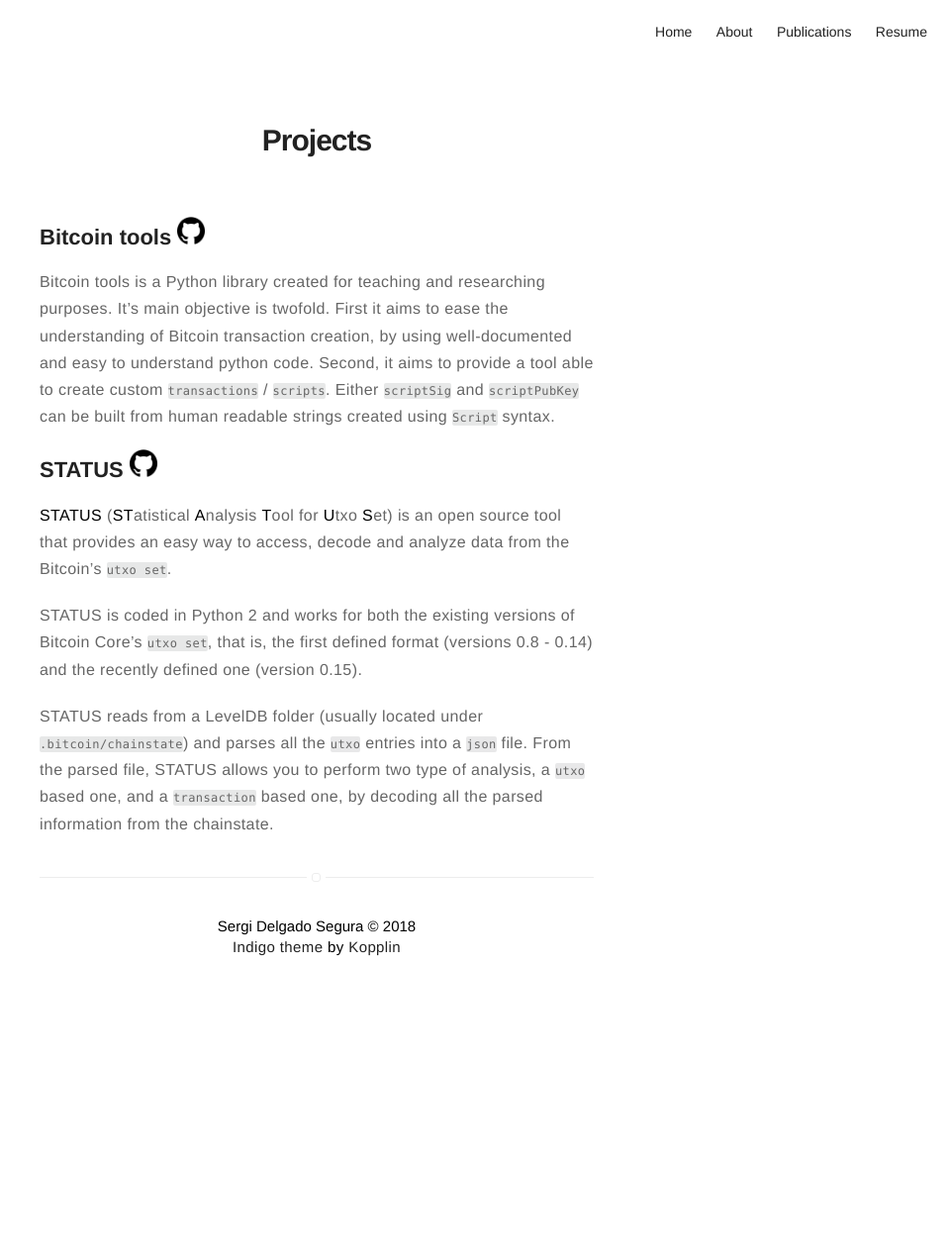
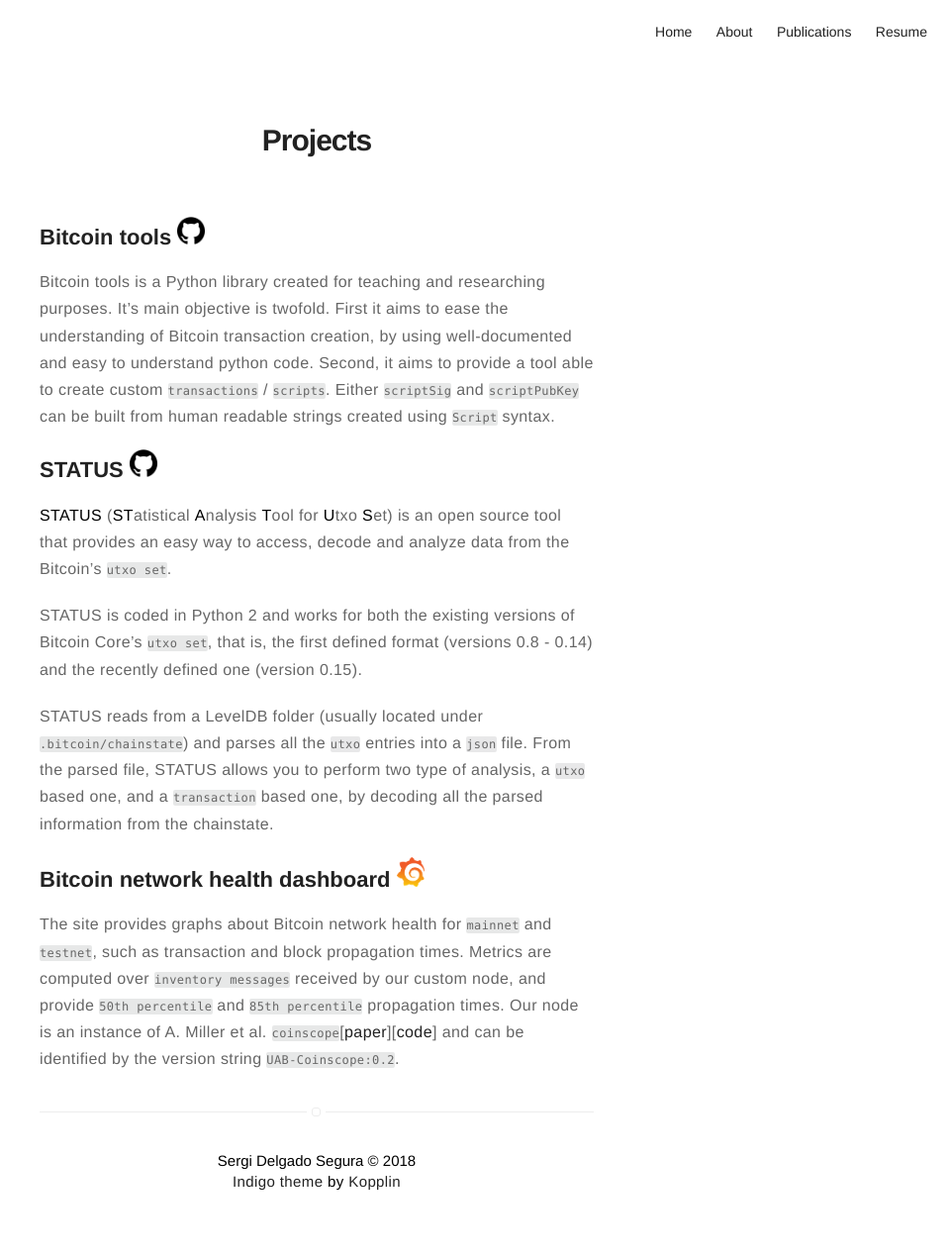
Before and after one commit to sr-gi/me, a Jekyll site: the page built from projects.md, in a window 1280 px wide. Shown: the whole page at 99% size, without its empty margins (320-1280 px from the left). Built offline with Jekyll 4.4.1, drawn with Linux system fonts in a browser that asks for light colours; before the commit the page ends 1029 px from its top, so only the background shows below that.

Commit message:
Adds satoshi.uab.cat grafana to projects

```diff
--- a/projects.md
+++ b/projects.md
@@ -20,3 +20,7 @@ python code. Second, it aims to provide a tool able to create custom `transactio
 STATUS is coded in Python 2 and works for both the existing versions of Bitcoin Core's `utxo set`, that is, the first defined format (versions 0.8 - 0.14) and the recently defined one (version 0.15).
 
 STATUS reads from a LevelDB folder (usually located under `.bitcoin/chainstate`) and parses all the `utxo` entries into a `json` file. From the parsed file, STATUS allows you to perform two type of analysis, a `utxo` based one, and a `transaction` based one, by decoding all the parsed information from the chainstate.
+
+## Bitcoin network health dashboard [![](../assets/images/grafana-logo.png)](http://satoshi.uab.cat/)
+
+The site provides graphs about Bitcoin network health for `mainnet` and `testnet`, such as transaction and block propagation times. Metrics are computed over `inventory messages` received by our custom node, and provide `50th percentile` and `85th percentile` propagation times. Our node is an instance of A. Miller et al. `coinscope`[[paper](http://www.cs.umd.edu/projects/coinscope/coinscope.pdf)][[code](https://github.com/jameslitton/coinscope)] and can be identified by the version string `UAB-Coinscope:0.2`.
```
Also changed, not shown: assets/images/grafana-logo.png (added).
